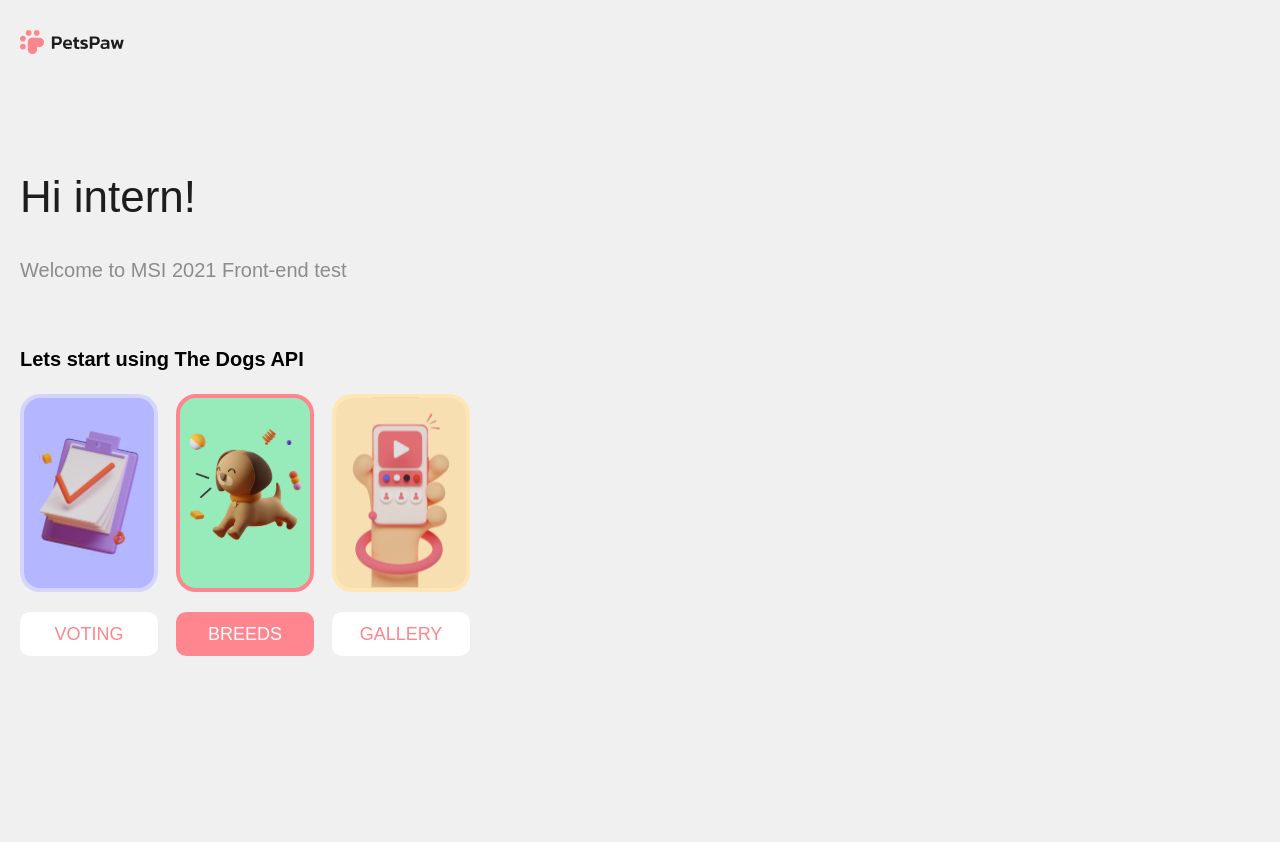
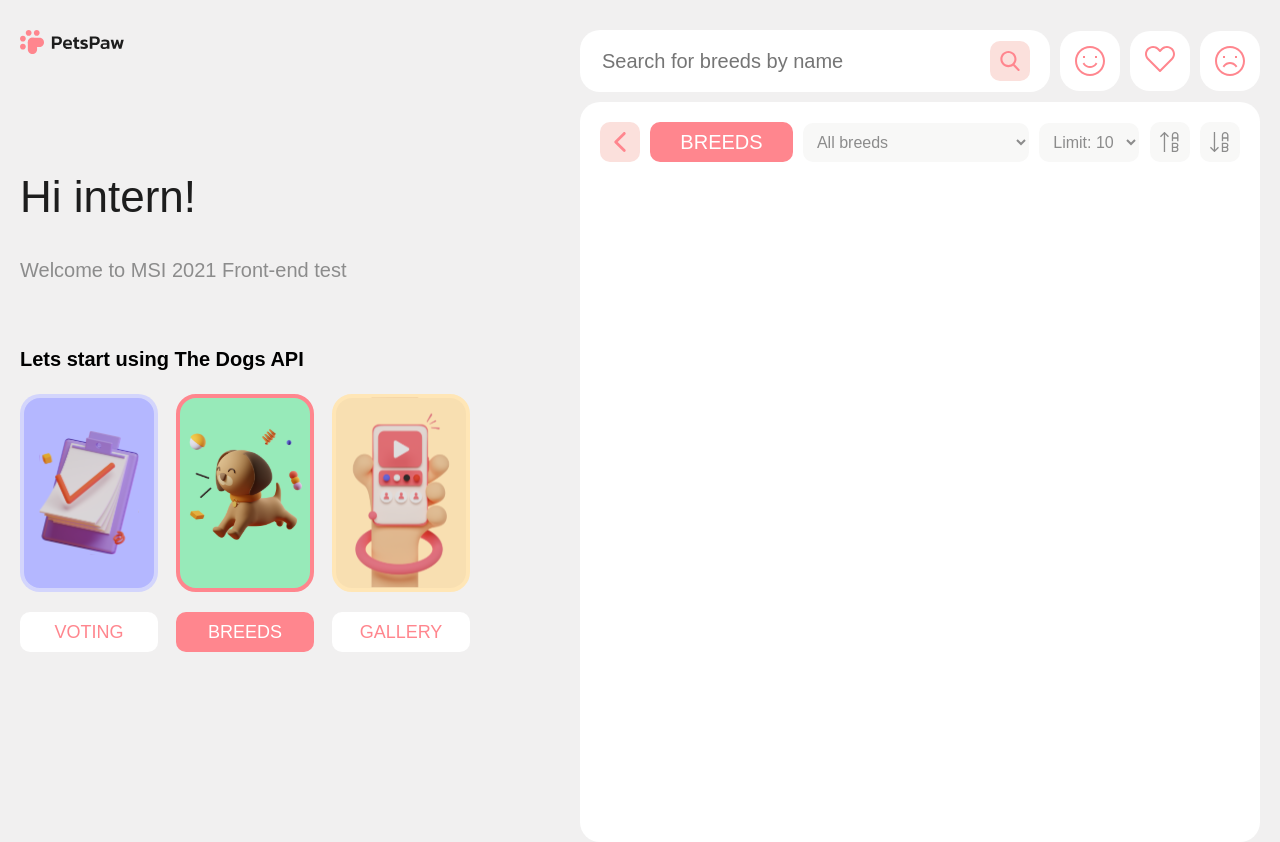
Before and after one commit to hel1yeah/MSI-2021-Vue.js, a Vue app in the folder test-intern/: page /breeds in a window 1280 px wide. Before the commit the page ends 800 px from the top, so only its background shows below. Built offline with nearby package versions, Linux system fonts and the light colour scheme.

Commit message:
breeds started Masonry grid

```diff
--- a/test-intern/src/App.vue
+++ b/test-intern/src/App.vue
@@ -6,7 +6,10 @@
           <HiPage />
         </div>
         <div class="pages">
-          <router-view></router-view>
+          <transition name='appearance' mode="out-in">
+            <router-view></router-view>
+          </transition>
+
         </div>
       </div>
     </div>
@@ -37,5 +40,19 @@ export default {
   align-items: flex-start;
   justify-content: space-between;
 }
+.appearance-enter-active {
+  animation-delay: 4s;
+  transition: all .3s ease;
+
+}
+.appearance-leave-active {
+  transition: all .8s cubic-bezier(1.0, 0.5, 0.8, 1.0);
+}
+.appearance-enter, .appearance-leave-to
+/* .slide-fade-leave-active до версии 2.1.8 */ {
+  transform: translateX(10px);
+  opacity: 0;
+}
+
 
 </style>
--- a/test-intern/src/assets/scss/_global.scss
+++ b/test-intern/src/assets/scss/_global.scss
@@ -28,8 +28,21 @@ h6 {
   font-family: "Jost", sans-serif;
   font-size: 18px;
 }
+
+button {
+  outline: transparent;
+  border: transparent;
+
+}
 .container {
   max-width: 1280px;
   margin: 0 auto;
   padding: 30px 20px 0;
 }
+
+.search-attitude-wrapper {
+  display: flex;
+  align-items: center;
+  justify-content: space-between;
+  margin: 0 0 10px;
+}
--- a/test-intern/src/assets/scss/_vars.scss
+++ b/test-intern/src/assets/scss/_vars.scss
@@ -1,11 +1,12 @@
 :root {
   --main-color: #f1f0f0;
   --pink-color: #ff868e;
-  --hover-color: #FBE0DC;
+  --hover-color: #fbe0dc;
   --while-color: #ffffff;
-  --black-color: #1D1D1D;
-  --gray-color: #8C8C8C;
-  --bgc-title-color: #FBE0DC;
+  --black-color: #1d1d1d;
+  --gray-color: #8c8c8c;
+  --options-color: #f8f8f7;
+  --bgc-title-color: #fbe0dc;
   --fiolet-card-color: rgba(180, 183, 255, 1);
   --grean-card-color: rgba(151, 234, 185,1);
   --orange-card-color: rgb(248, 223, 177);
--- /dev/null
+++ b/test-intern/src/components/ButtonClose.vue
@@ -0,0 +1,46 @@
+<template>
+  <router-link :to="{ name: 'home' }">
+    <button class="button-close-component">
+      <svg
+        width="12"
+        height="20"
+        viewBox="0 0 12 20"
+        xmlns="http://www.w3.org/2000/svg"
+      >
+        <path
+          d="M0.70975 10.9901L9.30945 19.5896C9.85645 20.1369 10.7435 20.1369 11.2903 19.5896C11.8371 19.0427 11.8371 18.1558 11.2903 17.6091L3.6808 9.99988L11.29 2.39096C11.8369 1.84391 11.8369 0.957107 11.29 0.410284C10.7432 -0.136761 9.85625 -0.136761 9.30925 0.410284L0.70953 9.00985C0.43611 9.28339 0.299561 9.64153 0.299561 9.99983C0.299561 10.3583 0.43638 10.7167 0.70975 10.9901Z"
+        />
+      </svg></button
+  ></router-link>
+</template>
+
+<script>
+export default {
+  name: "ButtonClose",
+};
+</script>
+
+<style lang="scss">
+.button-close-component {
+  background-color: var(--hover-color);
+  width: 40px;
+  height: 40px;
+  cursor: pointer;
+
+  display: flex;
+  align-items: center;
+  justify-content: center;
+
+  border: transparent;
+  outline: transparent;
+
+  border-radius: 10px;
+
+  fill: var(--pink-color);
+  transition: 0.6s;
+  &:hover {
+    fill: var(--while-color);
+    background-color: var(--pink-color);
+  }
+}
+</style>
--- /dev/null
+++ b/test-intern/src/components/NamePage.vue
@@ -0,0 +1,32 @@
+<template>
+
+    <div class="voting-tag">{{nameComponent}}</div>
+
+</template>
+
+<script>
+export default {
+  name: "NamePage",
+  props: {
+    nameComponent: {
+      type: String,
+      required: true,
+    },
+  },
+};
+</script>
+
+<style lang="scss">
+.voting-tag {
+  text-align: center;
+  border-radius: 10px;
+  background-color: var(--pink-color);
+  max-width: 146px;
+  padding: 5px 30px;
+  text-transform: uppercase;
+  color: var(--while-color);
+  font-weight: 500;
+  font-size: 20px;
+  line-height: 30px;
+}
+</style>
--- a/test-intern/src/views/Breeds.vue
+++ b/test-intern/src/views/Breeds.vue
@@ -1,11 +1,188 @@
 <template>
-  <section class="breeds"></section>
+  <section class="breeds">
+    <div class="search-attitude-wrapper">
+      <Search />
+      <Attitude />
+    </div>
+    <div class="breeds__content">
+      <div class="breeds-filter">
+        <ButtonClose></ButtonClose>
+        <NamePage :nameComponent="nameComponent"></NamePage>
+        <select class="breeds-select" :placeholder="asdsad">
+          <option class="breeds-select__option" value="All breeds">
+            All breeds
+          </option>
+          <option>Пункт 2</option>
+          <option>Пункт 3</option>
+        </select>
+        <select class="breeds-select__limit">
+          <option class="breeds-select__limit--option" value="10">
+            Limit: 10
+          </option>
+          <option value="15">Limit: 15</option>
+          <option value="20">Limit: 20</option>
+        </select>
+        <button class="breeds-select__abc-up">
+          <svg
+            width="19"
+            height="20"
+            viewBox="0 0 19 20"
+            xmlns="http://www.w3.org/2000/svg"
+          >
+            <path
+              fill-rule="evenodd"
+              clip-rule="evenodd"
+              d="M4 0.195262C4.26035 -0.0650874 4.68246 -0.0650874 4.94281 0.195262L8.94281 4.19526L8 5.13807L5.13807 2.27614V20H3.80474V2.27614L0.942809 5.13807L0 4.19526L4 0.195262ZM15.1381 1.33333C14.0335 1.33333 13.1381 2.22876 13.1381 3.33333V5.33333H17.1381V3.33333C17.1381 2.22876 16.2426 1.33333 15.1381 1.33333ZM17.1381 6.66667V9.33333H18.4714V3.33333C18.4714 1.49238 16.979 9.93411e-09 15.1381 9.93411e-09C13.2971 9.93411e-09 11.8047 1.49238 11.8047 3.33333V9.33333H13.1381V6.66667H17.1381ZM11.8047 10.6667H15.8047C17.2775 10.6667 18.4714 11.8606 18.4714 13.3333C18.4714 14.1298 18.1222 14.8447 17.5686 15.3333C18.1222 15.822 18.4714 16.5369 18.4714 17.3333C18.4714 18.8061 17.2775 20 15.8047 20H11.8047V10.6667ZM15.8047 14.6667C16.5411 14.6667 17.1381 14.0697 17.1381 13.3333C17.1381 12.597 16.5411 12 15.8047 12H13.1381V14.6667H15.8047ZM13.1381 16H15.8047C16.5411 16 17.1381 16.597 17.1381 17.3333C17.1381 18.0697 16.5411 18.6667 15.8047 18.6667H13.1381V16Z"
+            />
+          </svg>
+        </button>
+        <button class="breeds-select__abc-down">
+          <svg
+            width="19"
+            height="20"
+            viewBox="0 0 19 20"
+            xmlns="http://www.w3.org/2000/svg"
+          >
+            <path
+              fill-rule="evenodd"
+              clip-rule="evenodd"
+              d="M3.80474 17.7239V0H5.13807V17.7239L8 14.8619L8.94281 15.8047L4.94281 19.8047C4.81778 19.9298 4.64822 20 4.4714 20C4.29459 20 4.12502 19.9298 4 19.8047L0 15.8047L0.942809 14.8619L3.80474 17.7239ZM15.1381 1.33333C14.0335 1.33333 13.1381 2.22876 13.1381 3.33333V5.33333H17.1381V3.33333C17.1381 2.22876 16.2426 1.33333 15.1381 1.33333ZM17.1381 6.66667V9.33333H18.4714V3.33333C18.4714 1.49238 16.979 0 15.1381 0C13.2971 0 11.8047 1.49238 11.8047 3.33333V9.33333H13.1381V6.66667H17.1381ZM11.8047 10.6667H15.8047C17.2775 10.6667 18.4714 11.8606 18.4714 13.3333C18.4714 14.1298 18.1222 14.8447 17.5686 15.3333C18.1222 15.822 18.4714 16.5369 18.4714 17.3333C18.4714 18.8061 17.2775 20 15.8047 20H11.8047V10.6667ZM15.8047 14.6667C16.5411 14.6667 17.1381 14.0697 17.1381 13.3333C17.1381 12.597 16.5411 12 15.8047 12H13.1381V14.6667H15.8047ZM13.1381 16H15.8047C16.5411 16 17.1381 16.597 17.1381 17.3333C17.1381 18.0697 16.5411 18.6667 15.8047 18.6667H13.1381V16Z"
+            />
+          </svg>
+        </button>
+      </div>
+      <div class="grid-container">
+        <div class="long"></div>
+        <div class="big-right"></div>
+      </div>
+    </div>
+  </section>
 </template>
 
 <script>
+import Search from "@/components/Search.vue";
+import Attitude from "@/components/Attitude.vue";
+import ButtonClose from "@/components/ButtonClose.vue";
+import NamePage from "@/components/NamePage.vue";
 export default {
-  name: 'Breeds'
+  name: "Breeds",
+  components: {
+    Search,
+    Attitude,
+    NamePage,
+    ButtonClose,
+  },
+  data() {
+    return {
+      nameComponent: "breeds",
+    };
+  },
 };
 </script>
 
-<style lang="scss"></style>
+<style lang="scss">
+.breeds {
+  width: 680px;
+}
+.breeds__content {
+  background-color: var(--while-color);
+  padding: 20px;
+  border-radius: 20px;
+}
+.breeds-filter {
+  display: flex;
+  align-items: center;
+  justify-content: space-between;
+  margin: 0 0 20px 0;
+}
+.breeds-filter__option {
+}
+.breeds-select {
+  width: 226px;
+  padding: 10px 0 10px 10px;
+  font-size: 16px;
+  line-height: 24px;
+  border-radius: 10px;
+  color: var(--gray-color);
+  background: var(--options-color);
+  outline: transparent;
+  border: transparent;
+  cursor: pointer;
+}
+.breeds-select__option {
+  color: var(--gray-color);
+  background: var(--options-color);
+  font-size: 16px;
+  line-height: 24px;
+  padding: 20px;
+  height: 30px;
+  cursor: pointer;
+  &:hover {
+    background: var(--options-color);
+  }
+}
+.breeds-select__limit {
+  width: 100px;
+  padding: 10px 0 10px 10px;
+  font-size: 16px;
+  line-height: 24px;
+  border-radius: 10px;
+  color: var(--gray-color);
+  background: var(--options-color);
+  outline: transparent;
+  border: transparent;
+  cursor: pointer;
+}
+.breeds-select__limit--option {
+  color: var(--gray-color);
+  background: var(--options-color);
+  font-size: 16px;
+  line-height: 24px;
+  padding: 20px;
+  height: 30px;
+  cursor: pointer;
+  &:hover {
+    background: var(--options-color);
+  }
+}
+.breeds-select__abc-up,
+.breeds-select__abc-down {
+  display: flex;
+  align-items: center;
+  justify-content: center;
+  width: 40px;
+  height: 40px;
+  border-radius: 10px;
+  background: var(--options-color);
+  cursor: pointer;
+  fill: var(--gray-color);
+  transition: 0.6s;
+  &:hover {
+    border: 2px solid var(--hover-color);
+    fill: var(--pink-color);
+  }
+}
+.breeds-select__abc-up {
+}
+.breeds-select__abc-down {
+}
+
+.grid-container {
+  display: grid;
+  grid-template-columns: 200px 200px 200px;
+  grid-template-rows: 200px 200px 200px;
+  gap: 20px 20px;
+  grid-template-areas:
+    "long . ."
+    "long big-right big-right"
+    ". big-right big-right";
+}
+
+.long {
+  grid-area: long;
+}
+
+.big-right {
+  grid-area: big-right;
+}
+</style>
```
Also changed, not shown: test-intern/src/views/Voting.vue (+29 -65 lines), test-intern/src/assets/images/abc-down.svg (added), test-intern/src/assets/images/abc-up.svg (added).
